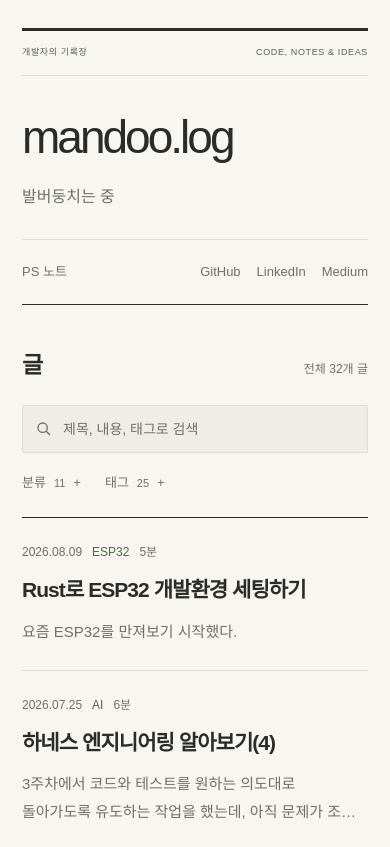
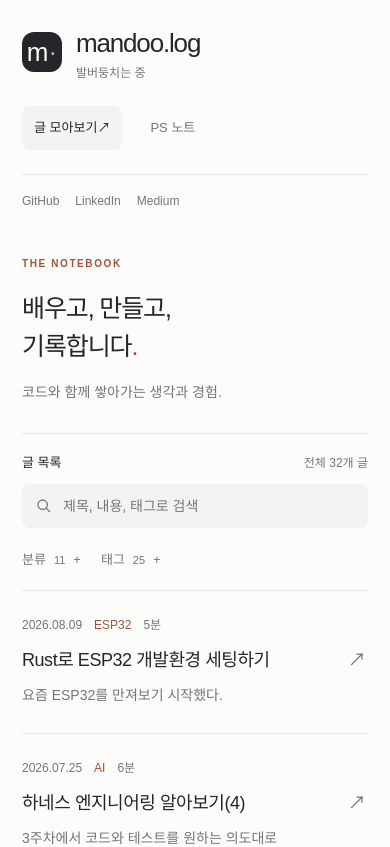
Before and after one commit to kimmandoo/blog, a Next.js app: page / in a window 390 px wide. Shown: the top 847 px of the page. Built offline with nearby package versions, Linux system fonts and the light colour scheme; a web font is replaced by a local one.

Commit message:
ui: paper

```diff
--- a/app/globals.css
+++ b/app/globals.css
@@ -5,12 +5,12 @@
 @custom-variant dark (&:where(.dark, .dark *));
 
 :root {
-  --background: #f8f6f1;
-  --foreground: #292c28;
-  --muted: #6e7168;
-  --border: #dcded3;
-  --accent: #526747;
-  --surface: #eeeee6;
+  --background: #fcfcfb;
+  --foreground: #252629;
+  --muted: #73757c;
+  --border: #e9e9e7;
+  --accent: #aa5138;
+  --surface: #f3f3f1;
 
   /* Light Mode Code Block: readable GitHub-style palette */
   --code-block-bg: #f6f8fa;
@@ -60,12 +60,12 @@
 
 /* Dark mode via class (manual toggle) */
 html.dark {
-  --background: #1c201c;
-  --foreground: #e8e9df;
-  --muted: #a4ac9e;
-  --border: #383f35;
-  --accent: #b4c59c;
-  --surface: #252b24;
+  --background: #191a1c;
+  --foreground: #ececeb;
+  --muted: #a0a1a8;
+  --border: #303135;
+  --accent: #e6a18b;
+  --surface: #222326;
 
   /* Dark Mode Code Block: readable GitHub dark-style palette */
   --code-block-bg: #0d1117;
@@ -110,12 +110,12 @@ html.dark {
 /* Dark mode via system preference (fallback when no class is set) */
 @media (prefers-color-scheme: dark) {
   html:not(.light):not(.dark) {
-    --background: #1c201c;
-    --foreground: #e8e9df;
-    --muted: #a4ac9e;
-    --border: #383f35;
-    --accent: #b4c59c;
-    --surface: #252b24;
+    --background: #191a1c;
+    --foreground: #ececeb;
+    --muted: #a0a1a8;
+    --border: #303135;
+    --accent: #e6a18b;
+    --surface: #222326;
     --code-block-bg: #0d1117;
     --code-block-text: #c9d1d9;
     --code-block-border: #30363d;
@@ -184,46 +184,96 @@ code, pre {
   font-family: 'JetBrains Mono', 'Fira Code', 'SF Mono', 'Consolas', 'Liberation Mono', Menlo, Courier, monospace;
 }
 
-.home-shell,
 .reading-shell {
   max-width: 880px;
   margin-inline: auto;
   padding: 64px 32px 64px;
 }
 
+.home-shell {
+  display: grid;
+  grid-template-columns: 208px minmax(0, 1fr);
+  gap: 80px;
+  max-width: 1080px;
+  margin-inline: auto;
+  padding: 88px 40px 64px;
+}
+
+.home-content {
+  min-width: 0;
+}
+
 .home-header {
-  margin-bottom: 52px;
-}
-
-.home-masthead {
+  position: sticky;
+  top: 64px;
+  align-self: start;
+}
+
+.home-mark {
   display: flex;
-  justify-content: space-between;
-  gap: 16px;
-  padding-block: 14px;
-  border-top: 3px solid var(--foreground);
-  border-bottom: 1px solid var(--border);
+  align-items: center;
+  justify-content: center;
+  width: 44px;
+  height: 44px;
+  margin-bottom: 22px;
+  border-radius: 14px;
+  background: var(--foreground);
+  color: var(--background);
+  font-family: var(--font-editorial), Georgia, serif;
+  font-size: 26px;
+  line-height: 1;
+}
+
+.home-mark span {
+  color: #e6a18b;
+}
+
+.archive-heading {
+  padding-bottom: 36px;
+}
+
+.archive-eyebrow {
+  margin-bottom: 16px;
   color: var(--accent);
-  font-size: 11px;
+  font-size: 10px;
+  font-weight: 600;
+  letter-spacing: 0.16em;
+}
+
+.archive-heading h2 {
+  font-size: 28px;
   font-weight: 500;
-  letter-spacing: 0.12em;
-}
+  line-height: 1.55;
+  letter-spacing: -0.045em;
+}
+
+.archive-heading h2 span {
+  color: var(--accent);
+}
+
+.archive-heading > p:last-child {
+  margin-top: 14px;
+  color: var(--muted);
+  font-size: 14px;
+}
+
 
 .home-intro {
-  padding-block: 42px 30px;
+  padding-bottom: 28px;
 }
 
 .home-heading {
   font-family: var(--font-editorial), Georgia, serif;
-  font-size: clamp(3rem, 6vw, 4.75rem);
+  font-size: 26px;
   font-weight: 400;
-  letter-spacing: -0.065em;
+  letter-spacing: -0.045em;
   line-height: 1.2;
 }
 
 .home-description {
-  margin-top: 18px;
+  margin-top: 12px;
   color: var(--muted);
-  font-size: 16px;
+  font-size: 14px;
 }
 
 .home-links,
@@ -236,11 +286,34 @@ code, pre {
 }
 
 .home-links {
-  margin-top: 0;
-  padding-block: 10px;
+  display: flex;
+  flex-direction: column;
+  align-items: stretch;
+  gap: 4px;
+}
+
+.home-links .home-current {
+  justify-content: space-between;
+  padding-inline: 12px;
+  border-radius: 8px;
+  background: var(--surface);
+  color: var(--foreground);
+  font-weight: 500;
+}
+
+.home-links .site-nav {
+  padding-inline: 12px;
+}
+
+.home-links .social-links {
+  margin-top: 28px;
+  padding-top: 20px;
   border-top: 1px solid var(--border);
-  border-bottom: 1px solid var(--foreground);
-  justify-content: space-between;
+  gap: 0 16px;
+}
+
+.home-links .social-links a {
+  font-size: 12px;
 }
 
 .home-links a {
@@ -263,21 +336,25 @@ code, pre {
 }
 
 .post-tools {
-  padding-bottom: 12px;
-  border-bottom: 1px solid var(--foreground);
+  display: grid;
+  grid-template-columns: 1fr minmax(200px, 260px);
+  align-items: center;
+  gap: 10px 20px;
+  padding-block: 18px 8px;
+  border-top: 1px solid var(--border);
+  border-bottom: 1px solid var(--border);
 }
 
 .post-tools-heading {
   display: flex;
+  flex-wrap: wrap;
   align-items: baseline;
-  justify-content: space-between;
-  margin-bottom: 20px;
+  gap: 12px;
 }
 
 .post-tools-heading h2 {
-  font-family: var(--font-editorial), Georgia, serif;
-  font-size: 23px;
-  font-weight: 600;
+  font-size: 13px;
+  font-weight: 500;
 }
 
 .post-tools-heading p,
@@ -287,9 +364,9 @@ code, pre {
 }
 
 .mandoo-search input {
-  min-height: 48px;
-  border: 1px solid var(--border);
-  border-radius: 2px;
+  min-height: 44px;
+  border: 1px solid transparent;
+  border-radius: 8px;
   background: var(--surface);
   color: var(--foreground);
   font-size: 16px;
@@ -317,8 +394,8 @@ code, pre {
 .post-filters {
   display: flex;
   flex-wrap: wrap;
-  column-gap: 24px;
-  margin-top: 8px;
+  grid-column: 1 / -1;
+  gap: 8px 20px;
 }
 
 .taxonomy {
@@ -379,6 +456,7 @@ code, pre {
 .active-filters {
   display: flex;
   flex-wrap: wrap;
+  grid-column: 1 / -1;
   gap: 16px;
   font-size: 13px;
 }
@@ -395,27 +473,30 @@ code, pre {
 }
 
 .post-row > a {
-  display: grid;
-  grid-template-columns: 128px minmax(0, 1fr);
-  column-gap: 28px;
-  padding: 32px 0;
-}
-
-.post-row > a:hover {
-  background: var(--surface);
-}
+  position: relative;
+  display: block;
+  padding: 28px 30px 28px 0;
+}
+
+.post-row > a::after {
+  content: '↗';
+  position: absolute;
+  right: 2px;
+  top: 54px;
+  color: var(--muted);
+  font-size: 18px;
+}
+
+.post-row > a:hover::after {
+  color: var(--accent);
+}
+
 
 .post-row > a > .post-meta {
-  grid-row: span 2;
-  align-content: start;
-  gap: 5px 10px;
-  padding-top: 6px;
-  margin-bottom: 0;
-}
-
-.post-row .post-meta time {
-  flex-basis: 100%;
-}
+  gap: 6px 12px;
+  margin-bottom: 10px;
+}
+
 
 .post-row .post-meta span:first-of-type {
   color: var(--accent);
@@ -431,18 +512,15 @@ code, pre {
 }
 
 .post-row h2 {
-  font-family: var(--font-editorial), Georgia, serif;
-  font-size: 23px;
+  font-size: 19px;
   line-height: 1.65;
-  font-weight: 600;
-  letter-spacing: -0.045em;
+  font-weight: 500;
+  letter-spacing: -0.025em;
   overflow-wrap: anywhere;
 }
 
 .post-row a:hover h2 {
-  text-decoration: underline;
-  text-decoration-thickness: 1px;
-  text-underline-offset: 5px;
+  color: var(--accent);
 }
 
 .post-excerpt {
@@ -451,9 +529,9 @@ code, pre {
   -webkit-box-orient: vertical;
   overflow: hidden;
   overflow-wrap: anywhere;
-  margin-top: 10px;
+  margin-top: 7px;
   color: var(--muted);
-  font-size: 15px;
+  font-size: 14px;
   line-height: 1.85;
 }
 
@@ -510,9 +588,9 @@ code, pre {
 }
 
 .site-footer {
-  max-width: 880px;
+  max-width: 1080px;
   margin-inline: auto;
-  padding: 24px 32px 40px;
+  padding: 24px 40px 40px;
   display: flex;
   flex-wrap: wrap;
   align-items: center;
@@ -568,18 +646,79 @@ code, pre {
 .reading-shell .prose :where(h2, h3, blockquote) {
   font-family: var(--font-editorial), Georgia, serif;
 }
+
+@media (max-width: 900px) {
+  .home-shell {
+    grid-template-columns: 168px minmax(0, 1fr);
+    gap: 40px;
+    padding-inline: 28px;
+  }
+}
+
 @media (max-width: 639px) {
+  .home-shell {
+    display: block;
+  }
+
+  .home-header {
+    display: grid;
+    grid-template-columns: 40px minmax(0, 1fr);
+    column-gap: 14px;
+    margin-bottom: 32px;
+  }
+
+  .home-mark {
+    width: 40px;
+    height: 40px;
+    margin: 4px 0 0;
+    border-radius: 12px;
+  }
+
+  .home-intro {
+    padding: 0;
+  }
+
+  .home-description {
+    margin-top: 4px;
+    font-size: 12px;
+  }
+
+  .home-links {
+    grid-column: 1 / -1;
+    flex-direction: row;
+    flex-wrap: wrap;
+    align-items: center;
+    margin-top: 22px;
+  }
+
+  .home-links .social-links {
+    width: 100%;
+    margin-top: 8px;
+    padding-top: 4px;
+  }
+
+  .archive-heading {
+    padding-bottom: 28px;
+  }
+
+  .archive-heading h2 {
+    font-size: 25px;
+  }
+
+  .post-tools {
+    grid-template-columns: 1fr;
+  }
+
+  .post-tools-heading {
+    justify-content: space-between;
+  }
   .home-shell,
   .reading-shell {
     padding: 28px 22px 40px;
   }
 
   .home-header {
-    margin-bottom: 40px;
-  }
-
-  .home-heading {
-    font-size: 46px;
+    position: static;
   }
 
   .home-links,
@@ -588,30 +727,11 @@ code, pre {
   }
 
   .post-row h2 {
-    font-size: 21px;
+    font-size: 18px;
   }
 
   .post-row > a {
-    display: block;
     padding-block: 24px;
-  }
-
-  .post-row > a > .post-meta {
-    margin-bottom: 10px;
-    padding-top: 0;
-  }
-
-  .post-row .post-meta time {
-    flex-basis: auto;
-  }
-
-  .home-masthead {
-    font-size: 9px;
-    letter-spacing: 0.07em;
-  }
-
-  .home-intro {
-    padding-block: 34px 28px;
   }
 
   .reading-shell .prose {
--- a/app/page.tsx
+++ b/app/page.tsx
@@ -46,20 +46,24 @@ export default async function Home({
       <WebSiteJsonLd />
       <main className="home-shell">
         <header className="home-header">
-          <div className="home-masthead">
-            <span>개발자의 기록장</span>
-            <span>CODE, NOTES & IDEAS</span>
-          </div>
+          <div className="home-mark" aria-hidden="true">m<span>·</span></div>
           <div className="home-intro">
             <h1 className="home-heading">{themeConfig.site.title}</h1>
             <p className="home-description">{themeConfig.site.tagline}</p>
           </div>
           <div className="home-links">
+            <a className="home-current" href="/" aria-current={!selectedCategory && !selectedTag ? "page" : undefined}>글 모아보기 <span aria-hidden="true">↗</span></a>
             <Navigation />
             <SocialLinks />
           </div>
         </header>
 
+        <div className="home-content">
+          <div className="archive-heading">
+            <p className="archive-eyebrow">THE NOTEBOOK</p>
+            <h2>배우고, 만들고,<br />기록합니다<span>.</span></h2>
+            <p>코드와 함께 쌓아가는 생각과 경험.</p>
+          </div>
         <PostList
           key={`${selectedCategory ?? ''}:${selectedTag ?? ''}:${selectedPage}:${searchQuery}`}
           initialSearchQuery={searchQuery}
@@ -70,6 +74,7 @@ export default async function Home({
           selectedTag={selectedTag}
           currentPage={selectedPage}
         />
+        </div>
       </main>
     </div>
   );
--- a/components/PostList.tsx
+++ b/components/PostList.tsx
@@ -89,7 +89,7 @@ export function PostList({
     <>
       <section className="post-tools" aria-label="글 찾기">
         <div className="post-tools-heading">
-          <h2>글</h2>
+          <h2>글 목록</h2>
           <p aria-live="polite">{searchStatus}</p>
         </div>
         <SearchBar query={searchQuery} onSearch={setSearchQuery} />
```
Also changed, not shown: 1 other file (tests, documents, lock files or other folders).
